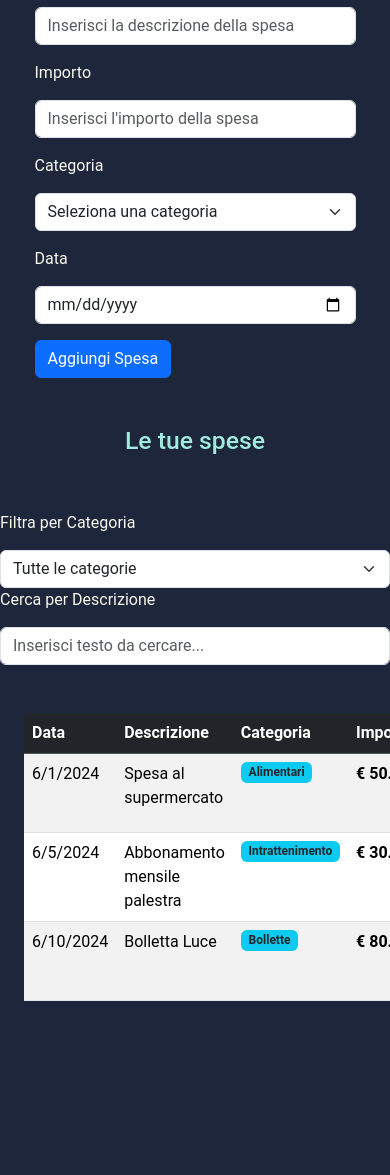
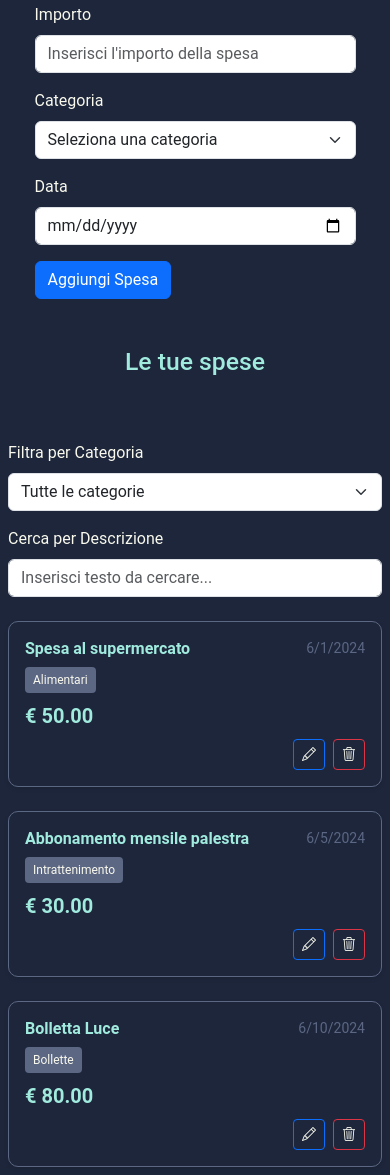
Before and after one commit to gio99311/moneyTracker, a plain HTML site: page index.html in a window 390 px wide. Shown: the part 810-1985 px from the top of the page. Before the commit the page ends 1851 px from the top, so only its background shows below. Drawn offline with nearby package versions, Linux system fonts and the light colour scheme.

Commit message:
visualizzazione di card al posto della tabella nelle schermate da mobile e aggiunta del readme.md

```diff
--- a/index.html
+++ b/index.html
@@ -106,9 +106,9 @@
         <!-- CONTROLLI FILTRO E RICERCA -->
         <div class="row justify-content-center mb-4">
             <div class="col-12 col-md-8">
-                <div class="row">
-                    <div class="col-md-6">
-                        <label for="filtro-categoria" class="form-label">Filtra per Categoria</label>
+                <div class="row px-2 g-2">
+                    <div class="col-12 col-md-6">
+                        <label for="filtro-categoria" class="form-label my-2">Filtra per Categoria</label>
                         <select class="form-select" id="filtro-categoria">
                             <option value="">Tutte le categorie</option>
                             <option value="Alimentari">Alimentari</option>
@@ -118,14 +118,14 @@
                             <option value="Altro">Altro</option>
                         </select>
                     </div>
-                    <div class="col-md-6">
-                        <label for="ricerca-descrizione" class="form-label">Cerca per Descrizione</label>
+                    <div class="col-12 col-md-6">
+                        <label for="ricerca-descrizione" class="form-label my-2">Cerca per Descrizione</label>
                         <input type="text" class="form-control" id="ricerca-descrizione" placeholder="Inserisci testo da cercare...">
                     </div>
                 </div>
             </div>
         </div>
-        <div class="table-responsive p-4 m-0">
+        <div class="table-responsive p-2 p-md-4 m-0 d-none d-md-block">
             <table class="table table-striped table-hover">
                 <thead class="table-dark">
                     <tr>
@@ -140,6 +140,13 @@
                 </tbody>
             </table>
         </div>
+
+        <!-- VERSIONE MOBILE: CARD VIEW -->
+        <div class="d-md-none">
+            <div id="lista-spese-mobile" class="row g-3 px-2">
+                <!-- Le card verranno generate dinamicamente -->
+            </div>
+        </div>
     </section>
     <!-- FINE VISUALIZZAZIONE SPESA -->
 
--- a/main.js
+++ b/main.js
@@ -59,7 +59,10 @@
 // Funzione per visualizzare le spese
 function aggiornaTabella() {
     const corpoTabella = document.getElementById('lista-spese-corpo');
+    const containerMobile = document.getElementById('lista-spese-mobile');
+
     corpoTabella.innerHTML = '';
+    containerMobile.innerHTML = '';
 
     // Ottieni i valori dei filtri
     const categoriaFiltro = filtroCategoria.value;
@@ -79,6 +82,7 @@
 
     // Mostra le spese filtrate o messaggio se nessuna
     if (speseFiltrate.length === 0) {
+        // Messaggio per desktop
         const riga = document.createElement('tr');
         riga.innerHTML = `
             <td colspan="5" class="text-center text-muted py-4">
@@ -87,7 +91,16 @@
             </td>
         `;
         corpoTabella.appendChild(riga);
+
+        // Messaggio per mobile
+        containerMobile.innerHTML = `
+            <div class="col-12 text-center text-muted py-4">
+                <i class="bi bi-search me-2 bg-transparent color-s"></i>
+                Nessuna spesa trovata con i filtri applicati.
+            </div>
+        `;
     } else {
+        // Popola tabella desktop
         speseFiltrate.forEach(spesa => {
             const riga = document.createElement('tr');
             riga.innerHTML = `
@@ -105,6 +118,33 @@
                 </td>
             `;
             corpoTabella.appendChild(riga);
+        });
+
+        // Popola card mobile
+        speseFiltrate.forEach(spesa => {
+            const card = document.createElement('div');
+            card.className = 'col-12';
+            card.innerHTML = `
+                <div class="spesa-card">
+                    <div class="spesa-card-header">
+                        <h6 class="spesa-card-title">${spesa.descrizione}</h6>
+                        <small class="spesa-card-date">${new Date(spesa.data).toLocaleDateString()}</small>
+                    </div>
+                    <div class="spesa-card-body">
+                        <span class="spesa-card-category">${spesa.categoria}</span>
+                        <div class="spesa-card-amount">€ ${spesa.importo.toFixed(2)}</div>
+                    </div>
+                    <div class="spesa-card-actions">
+                        <button type="button" class="btn btn-sm btn-outline-primary" onclick="modificaSpesa(${spesa.id})" title="Modifica">
+                            <i class="bi bi-pencil"></i>
+                        </button>
+                        <button type="button" class="btn btn-sm btn-outline-danger" onclick="rimuoviSpesa(${spesa.id})" title="Elimina">
+                            <i class="bi bi-trash3"></i>
+                        </button>
+                    </div>
+                </div>
+            `;
+            containerMobile.appendChild(card);
         });
     }
 
--- a/style.css
+++ b/style.css
@@ -19,7 +19,6 @@
     font-family: "Roboto", sans-serif;
     background-color: var(--color-p);
     color: var(--color-t);
-    overflow-x: hidden;
 }
 
 .title{
@@ -55,3 +54,84 @@
     padding: 10px;
     box-sizing: border-box;
 }
+
+/* TABELLA RESPONSIVE */
+.table-responsive {
+    overflow-x: auto;
+    -webkit-overflow-scrolling: touch;
+}
+
+.table {
+    margin-bottom: 0;
+}
+
+.table th, .table td {
+    padding: 0.75rem 0.5rem;
+    vertical-align: middle;
+    white-space: nowrap;
+}
+@media (max-width: 768px) {
+    body {
+        overflow-x: hidden;
+    }
+
+    /* Pulsanti azioni più piccoli su mobile */
+    .btn-sm {
+        padding: 0.25rem 0.5rem;
+        font-size: 0.75rem;
+    }
+}
+
+/* MOBILE CARD VIEW */
+.spesa-card {
+    background-color: var(--color-p);
+    border: 1px solid var(--color-s);
+    border-radius: 10px;
+    padding: 1rem;
+    margin-bottom: 0.5rem;
+    box-shadow: 0 2px 4px rgba(0,0,0,0.1);
+}
+
+.spesa-card-header {
+    display: flex;
+    justify-content: space-between;
+    align-items: center;
+    margin-bottom: 0.5rem;
+}
+
+.spesa-card-title {
+    font-weight: bold;
+    color: var(--color-a);
+    margin: 0;
+}
+
+.spesa-card-date {
+    font-size: 0.875rem;
+    color: var(--color-s);
+}
+
+.spesa-card-body {
+    margin-bottom: 0.5rem;
+}
+
+.spesa-card-category {
+    display: inline-block;
+    background-color: var(--color-s);
+    color: var(--color-t);
+    padding: 0.25rem 0.5rem;
+    border-radius: 4px;
+    font-size: 0.75rem;
+    margin-bottom: 0.5rem;
+}
+
+.spesa-card-amount {
+    font-size: 1.25rem;
+    font-weight: bold;
+    color: var(--color-a);
+}
+
+.spesa-card-actions {
+    display: flex;
+    gap: 0.5rem;
+    justify-content: flex-end;
+}
```
Also changed, not shown: 1 other file.
